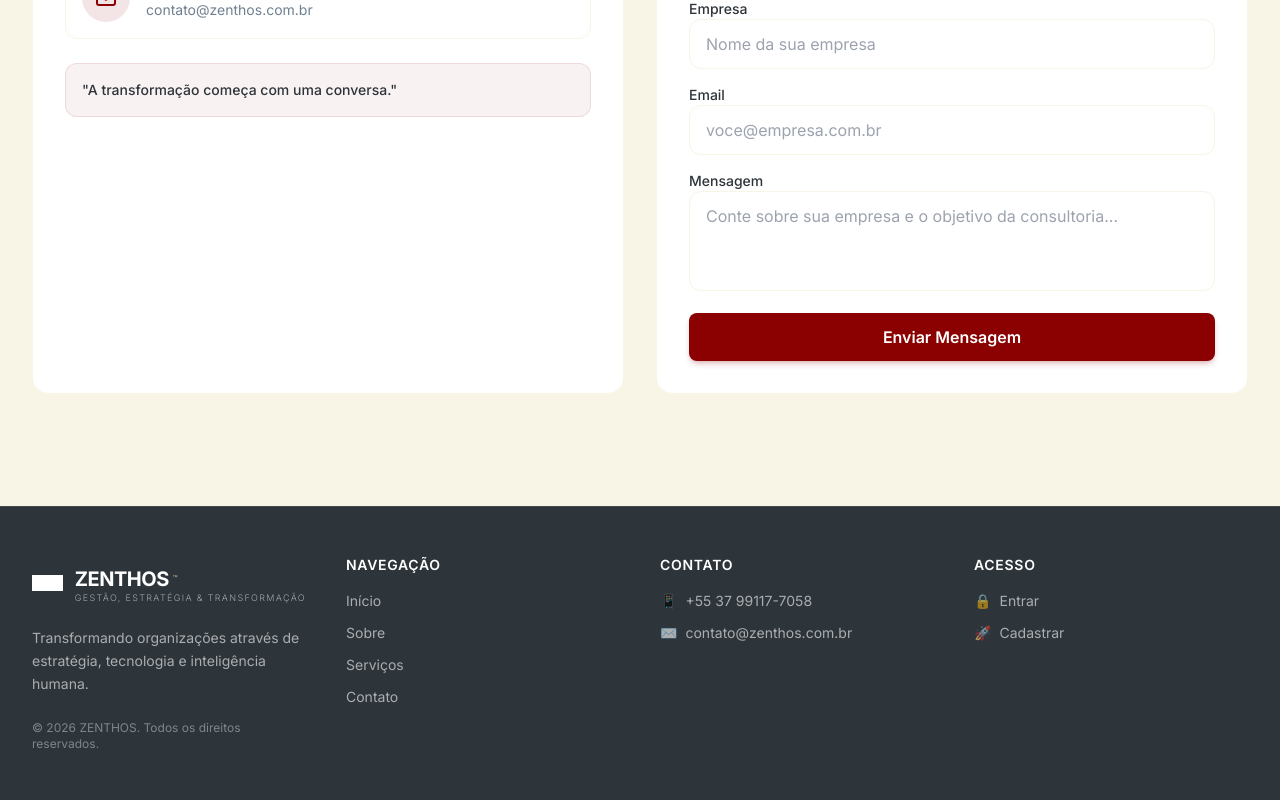
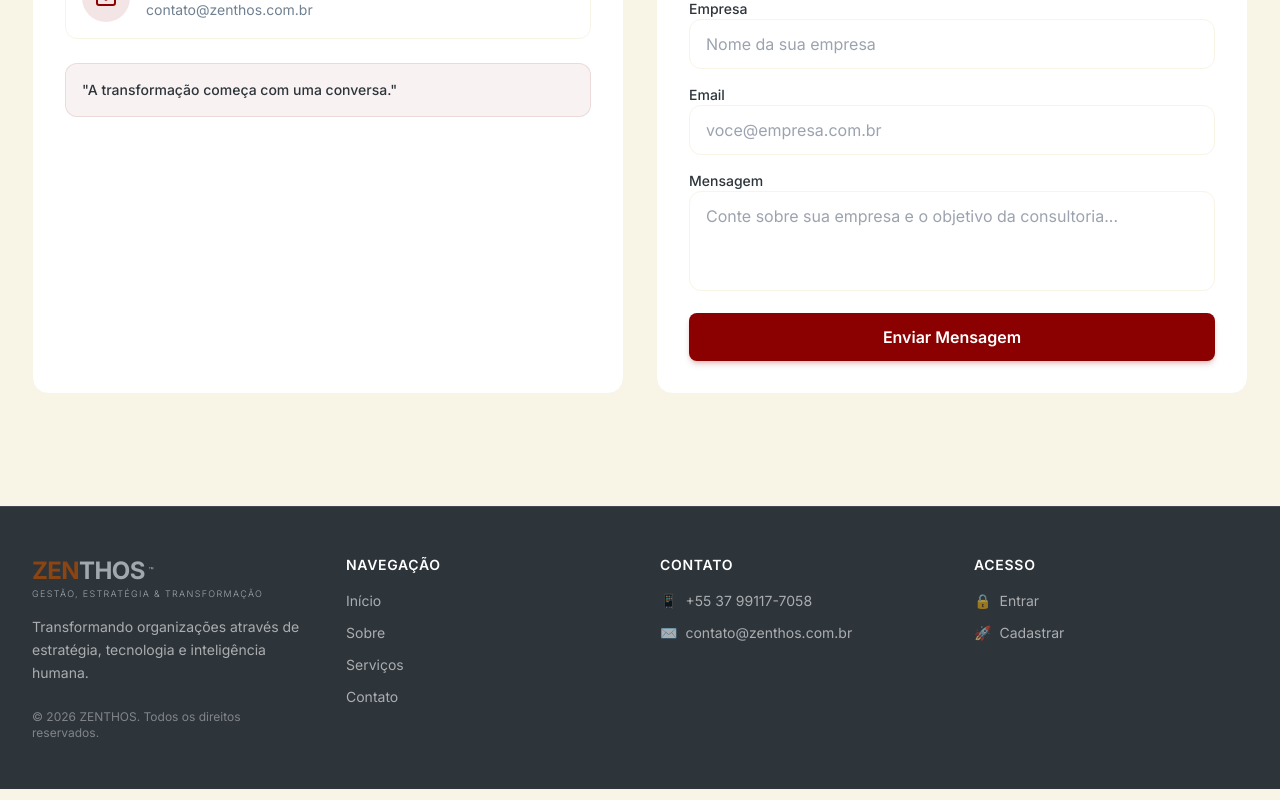
Before and after one commit to trivoroficial/consult_recruit, a Next.js app: page / in a window 1280 px wide. Shown: the part 6003-6803 px from the top of the page. Built offline with nearby package versions, Linux system fonts and the light colour scheme; a web font is replaced by a local one.

Commit message:
Update footer branding and styling

```diff
--- a/src/components/layout/Footer.tsx
+++ b/src/components/layout/Footer.tsx
@@ -21,27 +21,19 @@ export function Footer() {
       <div className="max-w-7xl mx-auto px-4 sm:px-6 lg:px-8">
         <div className="grid gap-10 md:grid-cols-2 lg:grid-cols-4">
 
-          {/* ===== COLUNA 1: LOGO ===== */}
+          {/* ===== COLUNA 1: ZEN + THOS ===== */}
           <div className="lg:col-span-1">
-            <Link href="/" className="flex items-center gap-3 group">
-              {/* LOGO - 1.5cm de altura */}
-              <div className="relative h-[1.5cm] w-auto">
-                <img
-                  src="/logo.png"
-                  alt="ZENTHOS"
-                  className="h-full w-auto object-contain brightness-0 invert"
-                />
-              </div>
-              <div className="flex flex-col leading-none">
+            <div className="flex flex-col">
               <div className="flex items-center gap-1">
-                  <span className="text-xl font-bold tracking-tight text-white">ZENTHOS</span>
+                <span className="text-2xl font-bold tracking-tight">
+                  <span className="text-[#8B4513]">ZEN</span><span className="text-[#A1A8AE]">THOS</span>
+                </span>
                 <span className="text-[8px] font-light text-[#E3C9A8] align-top mt-[-2px]">™</span>
               </div>
               <span className="text-[9px] font-light text-[#A1A8AE] tracking-[0.15em] uppercase whitespace-nowrap">
                 Gestão, Estratégia & Transformação
               </span>
             </div>
-            </Link>
             <p className="mt-4 text-sm text-white/60 leading-relaxed max-w-xs">
               Transformando organizações através de estratégia, tecnologia e inteligência humana.
             </p>
```
Lines whose indentation alone changed are shown as unchanged.
